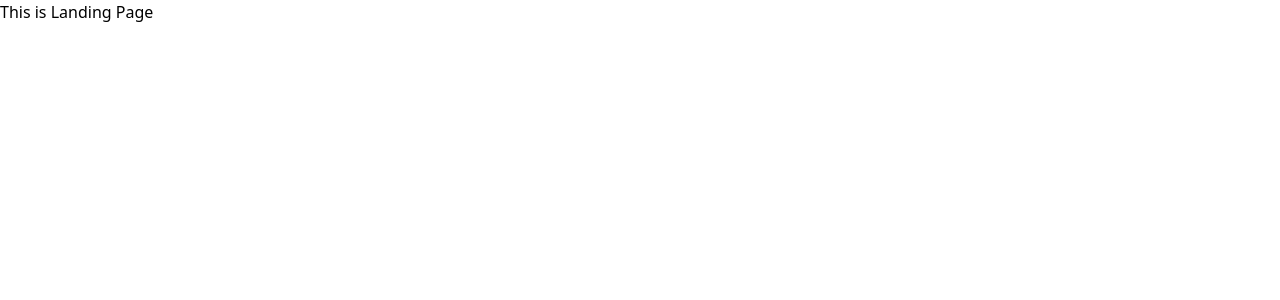
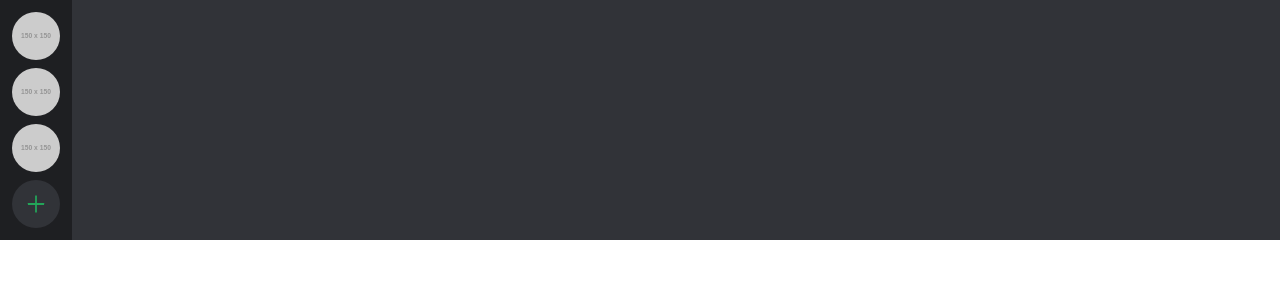
Before and after one commit to AmrMustafa13/piscord, a React (Vite) app in the folder client/: page /channels in a window 1280 px wide. Before the commit this address led to /. Shown: the top 300 px of the page. Built offline with nearby package versions, Linux system fonts and the light colour scheme; sample sign-in values are in the browser's storage.

Commit message:
saved user to local storage at login

```diff
--- a/client/src/App.tsx
+++ b/client/src/App.tsx
@@ -7,35 +7,33 @@ import ChannelsSidebar from "./components/ChannelsSidebar";
 import Chat from "./components/Chat";
 import WelcomeToServer from "./components/WelcomeToServer";
 import EmailVerification from "./pages/EmailVerification";
-import { useState } from "react";
 import Protected from "./components/Protected";
 import { ToastContainer } from "react-toastify";
 import "react-toastify/dist/ReactToastify.css";
+import { AuthContext } from "./contexts/auth";
+import { useContext } from "react";
 
 function App() {
-  const [isSignedIn, setIsSignedIn] = useState(false);
+  const { user } = useContext(AuthContext);
 
   return (
     <>
       <ToastContainer />
       <Routes>
-        <Route path="/" element={isSignedIn ? <Navigate to="/channels" replace /> : <Landing />} />
+        <Route path="/" element={user ? <Navigate to="/channels" replace /> : <Landing />} />
         <Route
           path="/email-verification"
-          element={isSignedIn ? <Navigate to="/channels" replace /> : <EmailVerification />}
+          element={user ? <Navigate to="/channels" replace /> : <EmailVerification />}
         />
-        <Route
-          path="/login"
-          element={isSignedIn ? <Navigate to="/channels" replace /> : <Login />}
-        />
+        <Route path="/login" element={user ? <Navigate to="/channels" replace /> : <Login />} />
         <Route
           path="/register"
-          element={isSignedIn ? <Navigate to="/channels" replace /> : <Register />}
+          element={user ? <Navigate to="/channels" replace /> : <Register />}
         />
         <Route
           path="/channels"
           element={
-            <Protected isSignedIn={isSignedIn}>
+            <Protected isSignedIn={user}>
               <Main />
             </Protected>
           }
--- a/client/src/contexts/auth.tsx
+++ b/client/src/contexts/auth.tsx
@@ -1,23 +1,25 @@
 import { createContext, useState, useEffect } from "react";
 
 interface IAuthProvider {
-    children: React.ReactNode
+  children: React.ReactNode;
 }
 
+type Token = string | null;
+
 interface IAuthContext {
-    user: string | null;
-    setUser: React.Dispatch<React.SetStateAction<null>>
+  user: Token;
+  setUser: React.Dispatch<React.SetStateAction<null>>;
 }
 
-export const AuthContext = createContext<IAuthContext | null>(null);
+export const AuthContext = createContext({} as IAuthContext);
 
 export const AuthProvider = ({ children }: IAuthProvider) => {
   const [user, setUser] = useState(null);
 
   useEffect(() => {
-        const storedUser = JSON.parse(localStorage.getItem("user")!);
+    const storedUser = JSON.parse(localStorage.getItem("user") as string);
     if (storedUser) {
-            setUser(user);
+      setUser(storedUser);
     }
   }, []);
 
--- a/client/src/pages/Login/index.tsx
+++ b/client/src/pages/Login/index.tsx
@@ -4,14 +4,17 @@ import FilledButton from "@/components/FilledButton";
 import qrCode from "@/assets/images/qr-code.png";
 import { Link } from "react-router-dom";
 import { toast } from "react-toastify";
+import { AuthContext } from "@/contexts/auth";
+import { useContext } from "react";
 
 const Login = () => {
+  const { setUser } = useContext(AuthContext);
+
   const handleLogin = (event: React.FormEvent<HTMLFormElement>) => {
     event.preventDefault();
     const formData = new FormData(event.currentTarget);
 
     const data = Object.fromEntries(formData.entries());
-    console.log(data);
 
     fetch(`${import.meta.env.VITE_API_ROOT_URL}/login`, {
       method: "POST",
@@ -26,6 +29,8 @@ const Login = () => {
           toast.error(data.error);
           return;
         }
+        localStorage.setItem("user", JSON.stringify(data.data.token));
+        setUser(data);
         toast.success("Logged in successfully");
       })
       .catch((err) => console.log(err));
```
Also changed, not shown: client/src/components/Protected.tsx (+9 -10 lines). Lines whose indentation alone changed are shown as unchanged.
